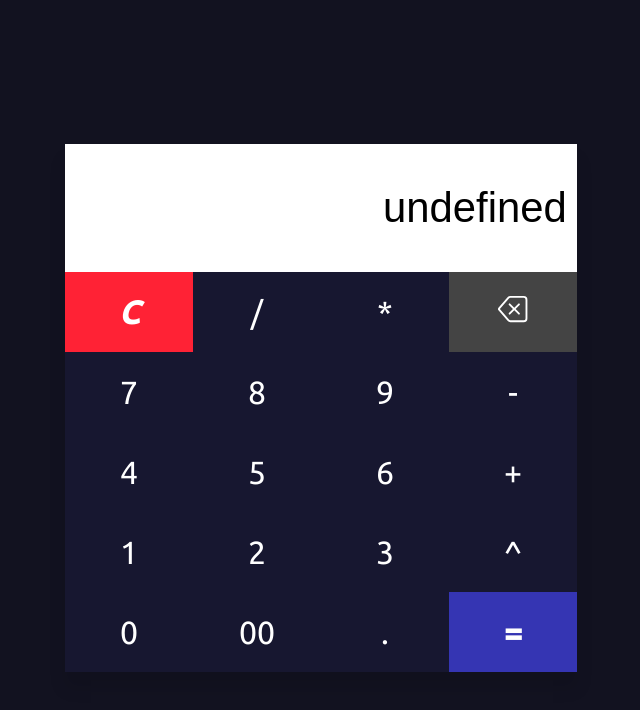
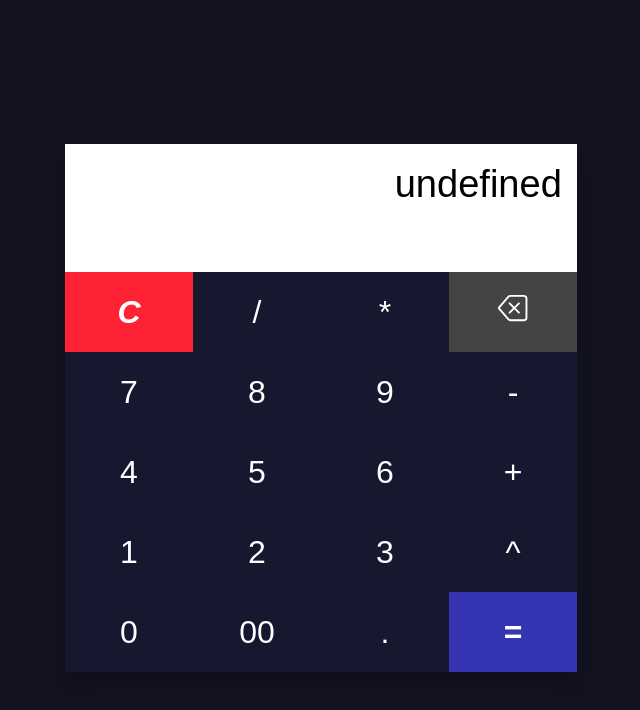
Before and after one commit to darshanCommits/Calculator, a plain HTML site: page index.html in a window 1280 px wide. Both pictures are taken after a click on the button 832 px from the left and 312 px from the top of the page. Shown: the whole page, without its empty margins (319-959 px from the left). Drawn offline with Linux system fonts and the light colour scheme.

Commit message:
fix more bugs

```diff
--- a/app.js
+++ b/app.js
@@ -1,6 +1,7 @@
 const container = document.querySelector(".container");
 const items = document.querySelectorAll(".item");
-const screen = document.querySelector(".screen");
+const input = document.querySelector("input");
+const answer = document.querySelector(".answer");
 const del = document.querySelectorAll(".del");
 const regexPattern = /([0-9]*[.])?[0-9]+|[+-/*%^]/g;
 
@@ -59,33 +60,45 @@ function removeDuplicate(string) {
 }
 
 function variableFontSize() {
-  let area = screen.offsetHeight * screen.offsetWidth;
-  let text = screen.value.length;
-  let fontSize = Math.sqrt(area / text)/2;
-  screen.style.fontSize = fontSize + "px";
+  let area = input.offsetHeight * input.offsetWidth;
+  let text = input.value.length;
+  let fontSize = Math.sqrt(area / text) / 2;
 
+  if (text === 1) fontSize -= 18;
+  input.style.fontSize = `${fontSize}px`;
 }
 
 container.addEventListener("click", (e) => {
-
   switch (e.target.innerText) {
     case "=":
-      screen.value = calculate(screen.value);
+      let ans = isNaN(calculate(input.value)) ? ans : calculate(input.value);
+      answer.innerText = ans;
       break;
 
     case "C":
-      screen.value = "";
+      input.value = "";
+      answer.innerText = "";
       break;
 
     default:
-      screen.value += e.target.innerText;
+      input.value += e.target.innerText;
       break;
   }
+
   variableFontSize();
-
 });
 
 document.addEventListener("click", () => {
-  let ans = removeDuplicate(screen.value);
-  screen.value = ans;
+  input.value = removeDuplicate(input.value);
+
+  if (input.value.match(/(?<=\+)\d+/g)) {
+    console.log(1);
+    answer.innerText = calculate(input.value);
+  }
 });
+
+input.addEventListener("keydown", function (event) {
+  if (!regexPattern.test(event.key)) {
+    event.preventDefault();
+  }
+});
--- a/css/styles.css
+++ b/css/styles.css
@@ -7,24 +7,33 @@ body {
   align-items: center;
   flex-direction: column;
   background-color: rgb(18, 18, 32);
+  font-family: "Ubuntu";
 }
 
 .display {
+  display: grid;
   height: 8rem;
   background-color: white;
   padding: 0 2%;
 }
 
 .screen {
-  height: 100%;
-  width: 100%;
+  height: 4.5rem;
   font-size: 3rem;
   text-align: right;
   border: 0;
-  padding: 0;
+  padding: 1%;
   caret-color: transparent;
   overflow-x: auto;
 }
+
+.answer {
+  font-size: 3rem;
+  margin: 0 0 4% 4%;
+  caret-color: transparent;
+}
+
+
 
 .screen:focus {
   outline: none;
@@ -38,10 +47,10 @@ body {
 .container {
   display: grid;
   grid-template-columns: repeat(4, 1fr);
+  user-select: none;
 }
 
 .item {
-  font-family: "Ubuntu";
 
   height: 5rem;
   background-color: rgb(23, 23, 48);
--- a/index.html
+++ b/index.html
@@ -10,8 +10,8 @@
   <body>
     <div class="calcy">
       <div class="display">
-        <input  type="text" placeholder="|" class="screen" ></input>
-        <h1 class="answer"></h1>
+        <input class="screen" type="text" placeholder="|" ></input>
+        <div class="answer"></div>
       </div>
 
       <div class="container">
```
